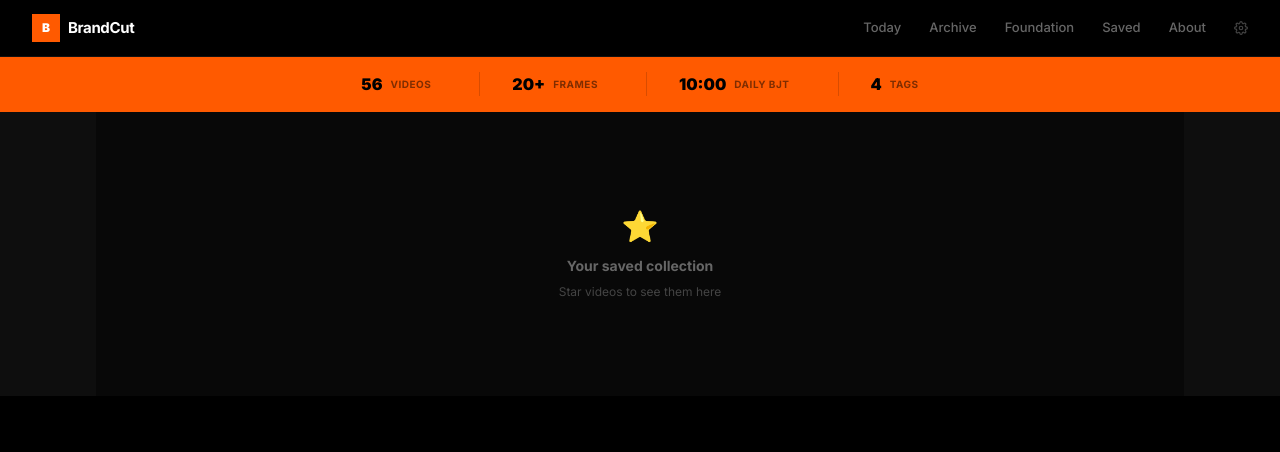
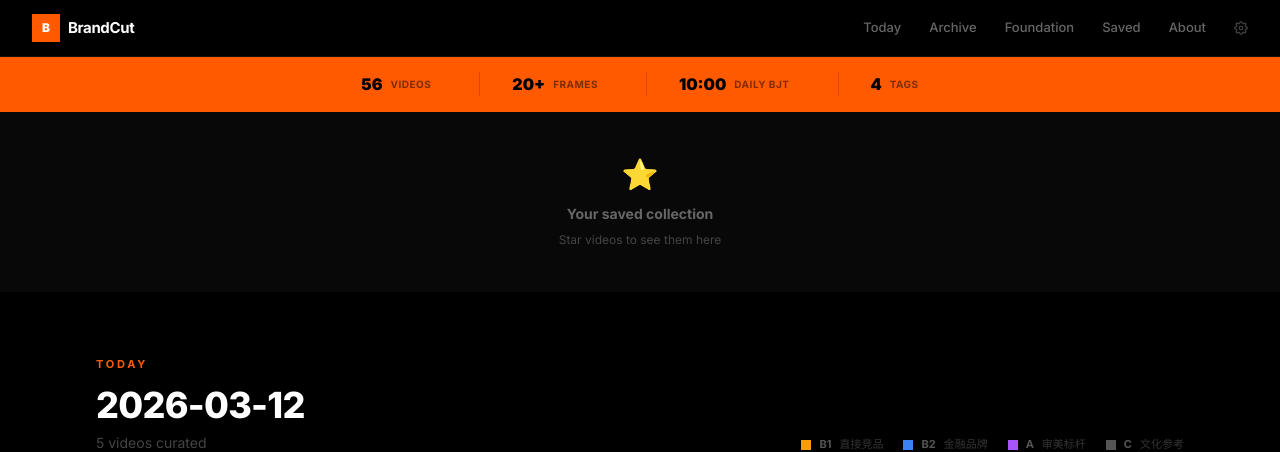
Before and after one commit to kylelinger/yt-inspo-web, a Next.js app: page / in a window 1280 px wide. Shown: the top 452 px of the page. Built offline with nearby package versions, Linux system fonts and the light colour scheme.

Commit message:
adjust: Saved carousel - full width (remove section-inner), fixed height 180px, object-cover fill

```diff
--- a/src/app/page.tsx
+++ b/src/app/page.tsx
@@ -48,11 +48,9 @@ export default function Home() {
 
       {/* ═══ SAVED CAROUSEL ═══ */}
       <div className="section-full section-alt">
-        <div className="section-inner py-20">
-          <FadeInView>
-            <ShortlistCarousel allVideos={allVideos} />
-          </FadeInView>
-        </div>
+        <FadeInView>
+          <ShortlistCarousel allVideos={allVideos} />
+        </FadeInView>
       </div>
 
       {/* ═══ TODAY ═══ */}
--- a/src/components/ShortlistCarousel.tsx
+++ b/src/components/ShortlistCarousel.tsx
@@ -39,18 +39,20 @@ export default function ShortlistCarousel({ allVideos }: { allVideos: Video[] })
 
   if (!mounted) {
     return (
-      <div className="relative overflow-hidden" style={{ background: "#0a0a0a" }}>
-        <div className="aspect-[21/9] w-full animate-pulse" />
+      <div className="relative overflow-hidden h-[180px]" style={{ background: "#0a0a0a" }}>
+        <div className="w-full h-full animate-pulse" />
       </div>
     );
   }
 
   if (saved.length === 0) {
     return (
-      <div className="py-24 text-center" style={{ background: "#080808" }}>
-        <p className="text-3xl mb-3">⭐</p>
-        <p className="text-sm font-bold text-[#666]">Your saved collection</p>
-        <p className="text-xs mt-2 text-[#444]">Star videos to see them here</p>
+      <div className="h-[180px] flex items-center justify-center" style={{ background: "#080808" }}>
+        <div className="text-center">
+          <p className="text-3xl mb-3">⭐</p>
+          <p className="text-sm font-bold text-[#666]">Your saved collection</p>
+          <p className="text-xs mt-2 text-[#444]">Star videos to see them here</p>
+        </div>
       </div>
     );
   }
@@ -60,8 +62,8 @@ export default function ShortlistCarousel({ allVideos }: { allVideos: Video[] })
   return (
     <div className="relative group">
       <a href={`/video/${video.id}`} className="block">
-        <div className="relative overflow-hidden" style={{ background: "#000" }}>
-          <div className="aspect-[21/9] w-full overflow-hidden">
+        <div className="relative overflow-hidden h-[180px]" style={{ background: "#000" }}>
+          <div className="w-full h-full overflow-hidden">
             <img
               src={`https://img.youtube.com/vi/${video.id}/maxresdefault.jpg`}
               alt=""
```
